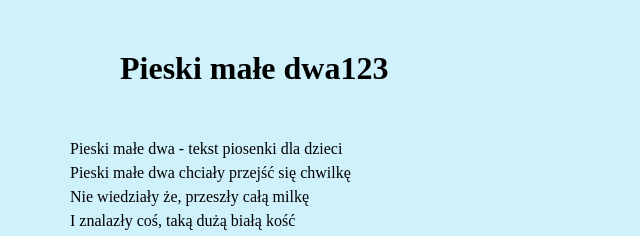
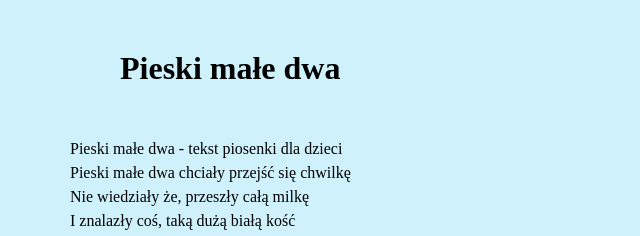
Before and after one commit to RobertBukowiecki/learning-git-2, a plain HTML site: page index.html in a window 1280 px wide. Shown: the top 236 px of the page, 0-640 px from the left. Drawn offline with Linux system fonts and the light colour scheme.

Commit message:
Remove 123 from title in index.html

```diff
--- a/index.html
+++ b/index.html
@@ -9,7 +9,7 @@
 <body>
     <header>
         <div class="container">
-            <h1 class="song-title">Pieski małe dwa123</h1>
+            <h1 class="song-title">Pieski małe dwa</h1>
             <p class="song-lyrics">
                 Pieski małe dwa - tekst piosenki dla dzieci<br>
                 Pieski małe dwa chciały przejść się chwilkę<br>
```
